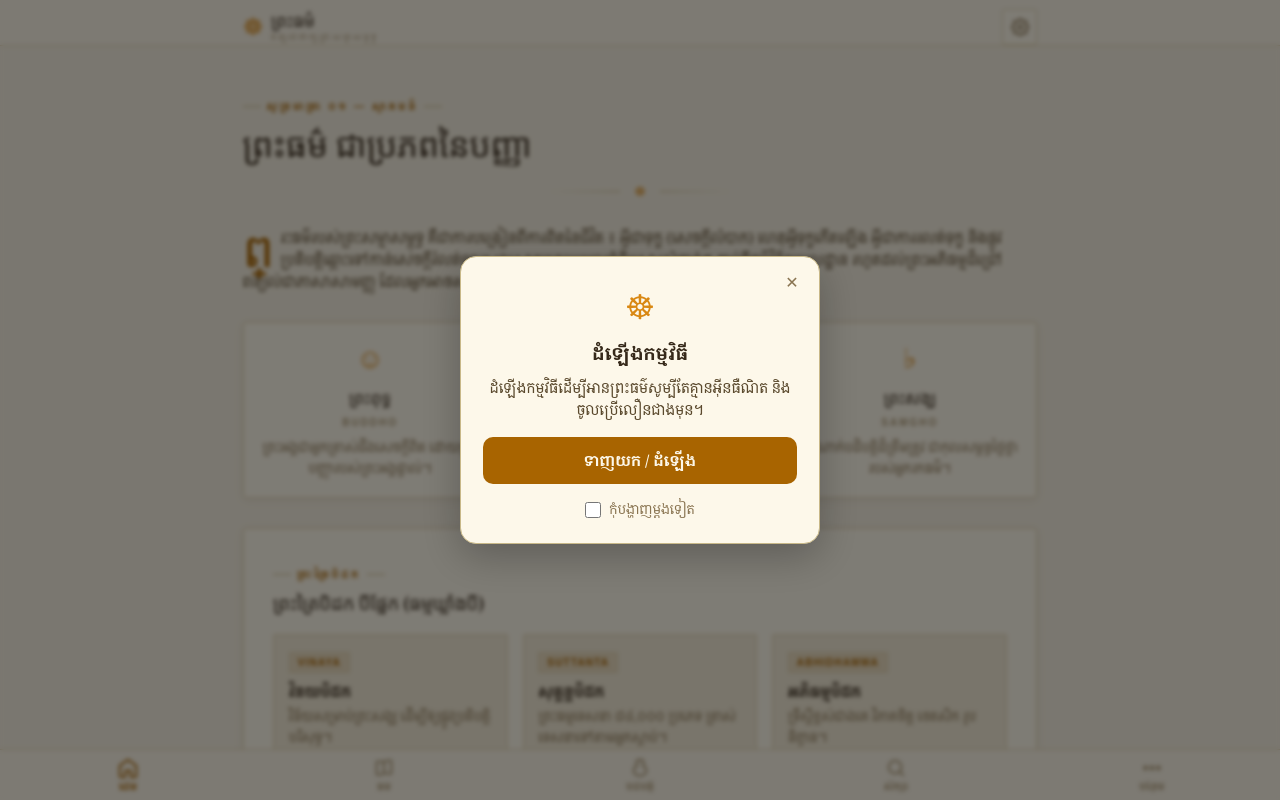
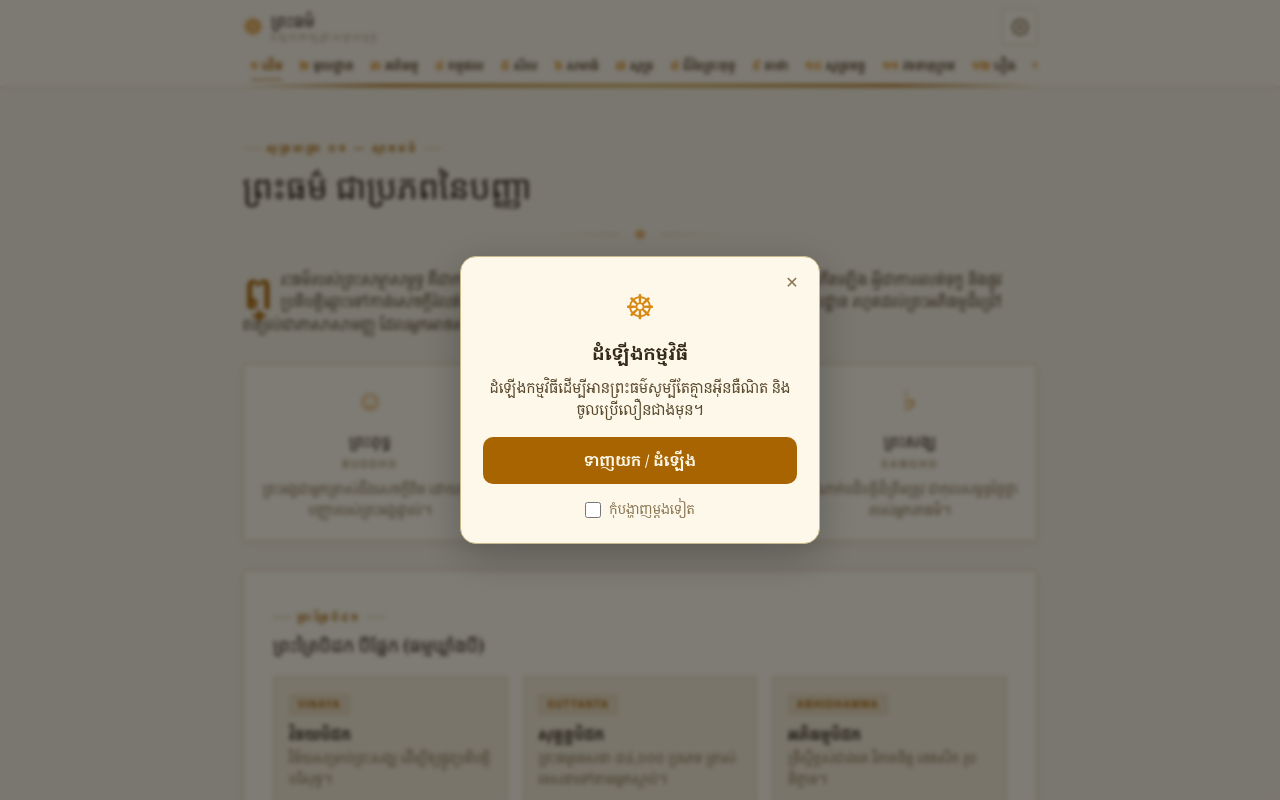
Before and after one commit to NgoytryLyhuor/buddha-dhamma, a Vue app: page / in a window 1280 px wide. Shown: the top 800 px of the page. Built offline with nearby package versions, Linux system fonts and the light colour scheme; a web font is replaced by a local one.

Commit message:
Show top navigation on desktop; keep Facebook-style bottom bar mobile-only

```diff
--- a/src/App.vue
+++ b/src/App.vue
@@ -95,6 +95,20 @@
             </div>
           </div>
         </transition>
+
+        <!-- Desktop horizontal nav (laptop/desktop only; mobile uses the bottom bar) -->
+        <nav class="desktop-nav mt-2">
+          <div ref="desktopNavRef" class="topnav-inner flex items-center gap-0.5 overflow-x-auto text-[11.5px] font-bold whitespace-nowrap"
+            style="-webkit-overflow-scrolling: touch; scrollbar-width: none">
+            <router-link v-for="n in nav" :key="n.to" :to="n.to"
+              class="px-2 py-1.5 flex items-center gap-1 transition hover:opacity-80"
+              :class="routeMeta === n.to ? 'active' : ''"
+              :style="routeMeta === n.to ? { color: 'var(--accent)' } : { color: 'var(--ink-soft)' }">
+              <span :style="{ color: 'var(--accent-bright)' }">{{ n.num }}</span>{{ t(n.kmShort, n.en) }}
+            </router-link>
+          </div>
+          <div class="dhammascroll mt-1"></div>
+        </nav>
 
         </div>
     </header>
@@ -311,8 +325,8 @@
 </template>
 
 <script setup>
-import { computed, onBeforeUnmount, onErrorCaptured, onMounted, ref, watch } from 'vue'
-import { useRoute } from 'vue-router'
+import { computed, nextTick, onBeforeUnmount, onErrorCaptured, onMounted, ref, watch } from 'vue'
+import { useRoute, useRouter } from 'vue-router'
 import { useTheme } from './composables/useTheme'
 import { useLanguage } from './composables/useLanguage'
 import { useFontSize } from './composables/useFontSize'
@@ -324,6 +338,12 @@ import { BASE_URL, ONESIGNAL_APP_ID } from './config'
 import { useNotifications } from './composables/useNotifications'
 
 const route = useRoute()
+const router = useRouter()
+
+function onNavigationDone() {
+  nextTick(scrollActiveTabIntoView)
+}
+router.afterEach(onNavigationDone)
 
 const { theme, toggleTheme } = useTheme()
 const { lang, t, setLang } = useLanguage()
@@ -354,6 +374,20 @@ function resetSettings() {
 const settingsOpen = ref(false)
 const settingsRef = ref(null)
 const settingsBtnRef = ref(null)
+
+const desktopNavRef = ref(null)
+
+function scrollActiveTabIntoView() {
+  const el = desktopNavRef.value
+  if (!el) return
+  const active = el.querySelector('a.active')
+  if (!active) return
+  const cRect = el.getBoundingClientRect()
+  const aRect = active.getBoundingClientRect()
+  const currentLeft = el.scrollLeft
+  const desiredLeft = currentLeft + (aRect.left - cRect.left) - (cRect.width / 2) + (aRect.width / 2)
+  el.scrollTo({ left: desiredLeft, behavior: 'smooth' })
+}
 
 function onSettingsGlobalClick(e) {
   if (!settingsOpen.value) return
--- a/src/style.css
+++ b/src/style.css
@@ -356,10 +356,10 @@ header { backdrop-filter: blur(10px); -webkit-backdrop-filter: blur(10px); }
 }
 .bm-remove:hover { border-color: var(--red); color: var(--red); }
 
-/* Facebook-style bottom navigation */
+/* Facebook-style bottom navigation (mobile/tablet only) */
 .bottom-nav {
   position: fixed; bottom: 0; left: 0; right: 0;
-  display: flex; align-items: stretch;
+  display: none; align-items: stretch;
   background: var(--bg-nav);
   border-top: 1px solid var(--border);
   z-index: 55;
@@ -382,9 +382,26 @@ header { backdrop-filter: blur(10px); -webkit-backdrop-filter: blur(10px); }
   white-space: nowrap; overflow: hidden; text-overflow: ellipsis;
   max-width: 100%; letter-spacing: 0.01em;
 }
-/* Keep page content clear of the bottom bar */
-main { padding-bottom: calc(5.5rem + env(safe-area-inset-bottom)) !important; }
-footer { padding-bottom: calc(7.5rem + env(safe-area-inset-bottom)) !important; }
+@media (max-width: 1023px) {
+  .bottom-nav { display: flex; }
+  /* Keep page content clear of the bottom bar */
+  main { padding-bottom: calc(5.5rem + env(safe-area-inset-bottom)) !important; }
+  footer { padding-bottom: calc(7.5rem + env(safe-area-inset-bottom)) !important; }
+}
+
+/* Desktop top navigation */
+.desktop-nav { display: block; }
+.topnav-inner a { position: relative; white-space: nowrap; }
+.topnav-inner a:hover { opacity: 0.75; }
+.topnav-inner::-webkit-scrollbar { display: none; }
+.topnav-inner a.active { color: var(--accent) !important; }
+.topnav-inner a.active::after {
+  content: ''; position: absolute; left: 8px; right: 8px; bottom: -1px;
+  height: 2px; background: var(--accent);
+}
+@media (max-width: 1023px) {
+  .desktop-nav { display: none !important; }
+}
 
 /* Slide-up "All Pages" sheet */
 .menu-backdrop {
@@ -810,7 +827,7 @@ html.dark .offline-banner {
 .scroll-top-btn {
   position: fixed;
   right: 18px;
-  bottom: calc(76px + env(safe-area-inset-bottom));
+  bottom: 18px;
   z-index: 55;
   width: 46px;
   height: 46px;
@@ -827,6 +844,9 @@ html.dark .offline-banner {
   justify-content: center;
   transition: all 0.25s;
   opacity: 0.9;
+}
+@media (max-width: 1023px) {
+  .scroll-top-btn { bottom: calc(76px + env(safe-area-inset-bottom)); }
 }
 
 /* Prev / Next page navigation */
```
